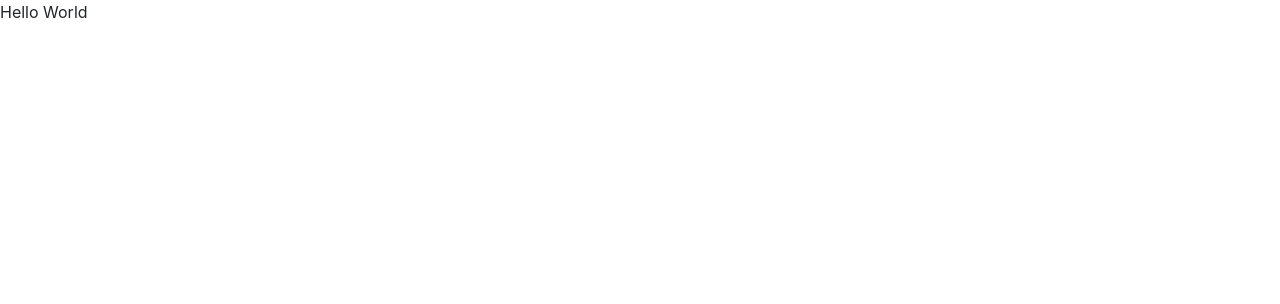
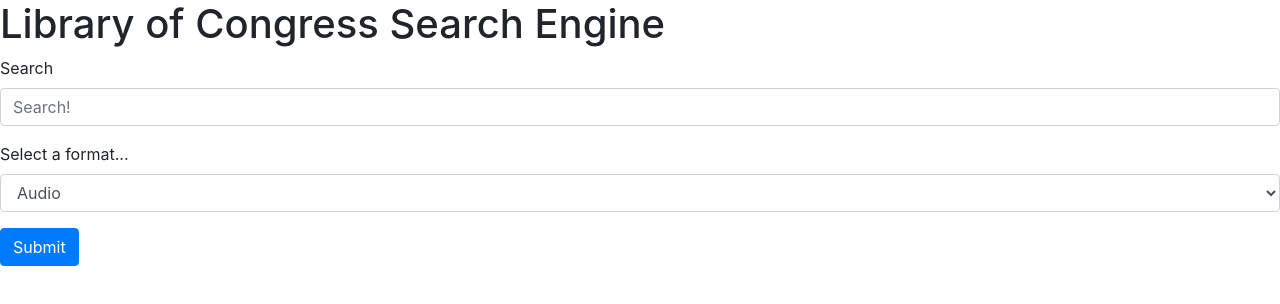
Before and after one commit to kaitlynmooney/mini-project-library-search-tool, a plain HTML site: page index.html in a window 1280 px wide. Drawn offline with nearby package versions, Linux system fonts and the light colour scheme.

Commit message:
bootstrap form

```diff
--- a/index.html
+++ b/index.html
@@ -8,9 +8,29 @@
     <title>Library of Congress Search Engine</title>
 </head>
 <body>
-   <form>
-    Hello World
-   </form>
+    <h1>Library of Congress Search Engine</h1>
+    <form>
+        <div class="form-group">
+          <label for="exampleFormControlInput1">Search</label>
+          <input type="search" class="form-control" id="exampleFormControlInput1" placeholder="Search!">
+        </div>
+        <div class="form-group">
+          <label for="exampleFormControlSelect1">Select a format...</label>
+          <select class="form-control" id="exampleFormControlSelect1">
+            <option>Audio</option>
+            <option>Books</option>
+            <option>Film/Videos</option>
+            <option>Legistlation</option>
+            <option>Manuscripts</option>
+            <option>Maps</option>
+            <option>Newspapers</option>
+            <option>Photo/Print/Drawing</option>
+            <option>Printed Music</option>
+            <option>Web Archives</option>
+          </select>
+        </div>
+        <button class="btn btn-primary" type="submit">Submit</button>
+      </form>
 
    <script src="https://code.jquery.com/jquery-3.2.1.slim.min.js" integrity="sha384-KJ3o2DKtIkvYIK3UENzmM7KCkRr/rE9/Qpg6aAZGJwFDMVNA/GpGFF93hXpG5KkN" crossorigin="anonymous"></script>
    <script src="https://cdn.jsdelivr.net/npm/popper.js@1.12.9/dist/umd/popper.min.js" integrity="sha384-ApNbgh9B+Y1QKtv3Rn7W3mgPxhU9K/ScQsAP7hUibX39j7fakFPskvXusvfa0b4Q" crossorigin="anonymous"></script>
```
